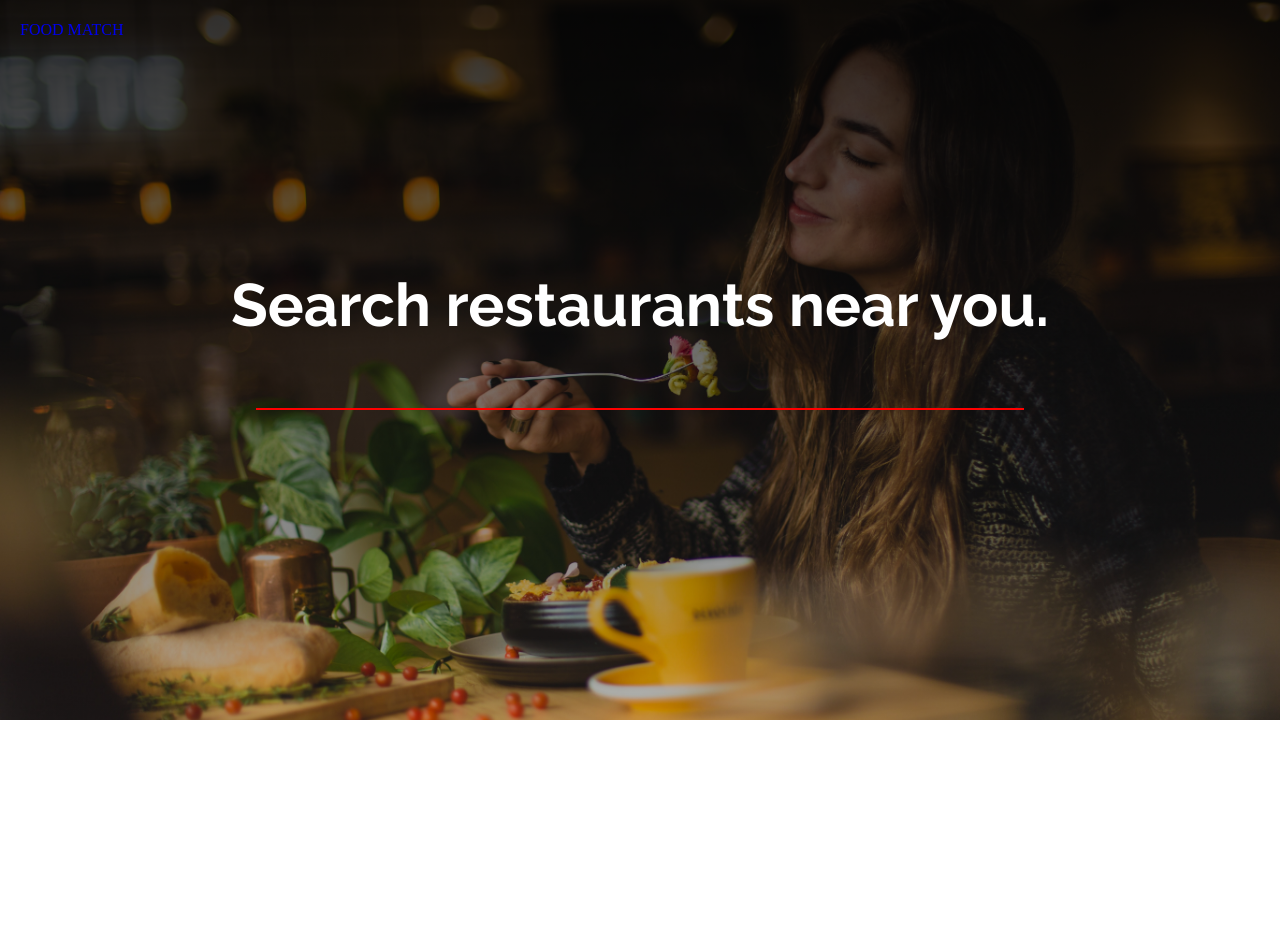
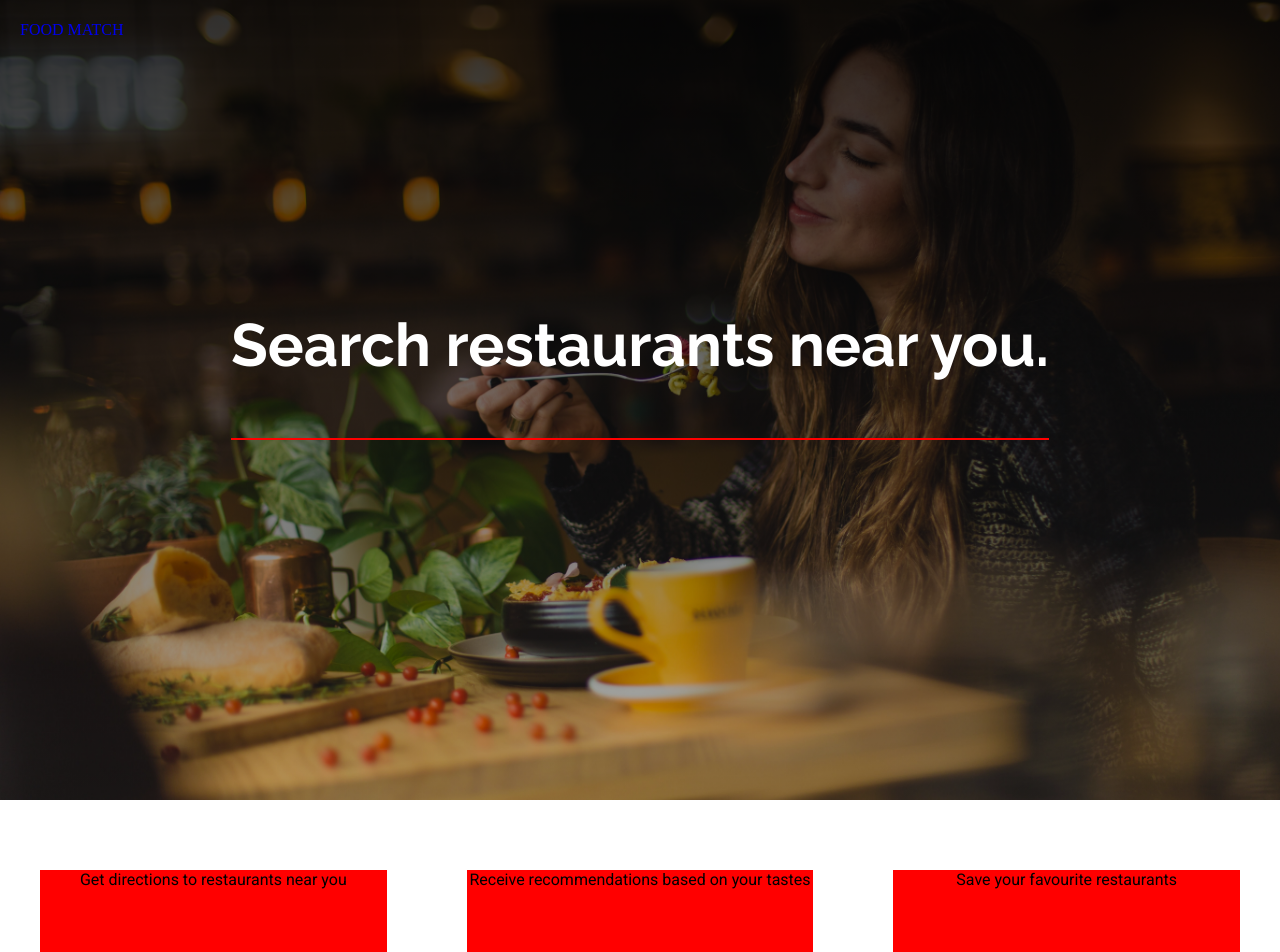
Before and after one commit to aditya-azad/food-match, a React (Create React App) app in the folder client/: page / in a window 1280 px wide. Shown: the top 952 px of the page. Before the commit the page ends 800 px from the top, so only its background shows below. Built offline with nearby package versions, Linux system fonts and the light colour scheme; no server answers.

Commit message:
Added features section to main page

```diff
--- a/client/src/components/pages/MainPage.js
+++ b/client/src/components/pages/MainPage.js
@@ -43,14 +43,64 @@ class MainPage extends Component {
     return (
       <PageContainer>
         <Cover>
-          <p>Search restaurants near you.</p>
-          <input spellcheck="false" type="text" name="searchValue" value={this.state.searchValue}  onChange={this.handleChange} />
+          <CoverContent>
+            <p>Search restaurants near you.</p>
+            <input spellCheck="false" type="text" name="searchValue" value={this.state.searchValue}  onChange={this.handleChange} />
+          </CoverContent>
         </Cover>
+        <FeaturesSection>
+          <div>
+            <p>Get directions to restaurants near you</p>
+          </div>
+          <div>
+            <p>Receive recommendations based on your tastes</p>
+          </div>
+          <div>
+            <p>Save your favourite restaurants</p>
+          </div>
+        </FeaturesSection>
       </PageContainer>
     );
   }
 
 }
+
+const FeaturesSection = styled.div `
+  display: flex;
+  justify-content: center;
+  padding: 70px 0px;
+  & div {
+    margin: 0px 40px;
+    display: flex;
+    flex-direction: column;
+    align-items: center;
+    height: 100px;
+    min-height: 50vh;
+    word-wrap: break-word;
+    flex: 1;
+    font-family: Roboto;
+    word-wrap: break-word;
+    background-color: red;
+  }
+`
+
+const CoverContent = styled.div`
+  margin: 0px 40px;
+  & p {
+    color: white;
+    font-size: 60px;
+    font-family: 'Raleway', 'sans-serif';
+  }
+  & input {
+    background: none;
+    width: 100%;
+    outline: 0;
+    border-width: 0 0 2px;
+    font-size: 50px;
+    color: grey;
+    border-color: red;
+  }
+`
 
 const Cover = styled.div`
   display: flex;
@@ -61,22 +111,7 @@ const Cover = styled.div`
   background-size: cover;
   width: 100%;
   padding-bottom: 50px;
-  height: 90vh;
-  & p {
-    color: white;
-    font-size: 60px;
-    padding: 10px;
-    font-family: 'Raleway', 'sans-serif';
-  }
-  & input {
-    background: none;
-    width: 60%;
-    outline: 0;
-    border-width: 0 0 2px;
-    font-size: 50px;
-    color: grey;
-    border-color: red;
-  }
+  height: 100vh;
 `
 
 export default connect(null, actions)(MainPage);
```
